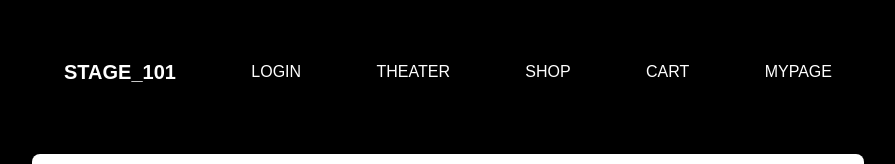
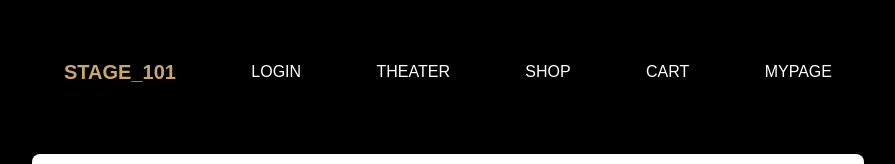
Before and after one commit to YouKnowThat-Park/STAGE_101, a Next.js app: page / in a window 1280 px wide. Shown: the top 164 px of the page, without its empty margins (192-1087 px from the left). Built offline with nearby package versions, Linux system fonts and the light colour scheme; no server answers; the database is empty.

Commit message:
🍻 💄  Header 색상 변경

```diff
--- a/src/app/(auth)/_components/Logout.tsx
+++ b/src/app/(auth)/_components/Logout.tsx
@@ -33,7 +33,7 @@ const Logout = () => {
   return (
     <div className="flex justify-between items-center h-16 px-8 bg-black text-white">
       {/* ✅ 헤더 전체 높이 설정 (h-16) + 가운데 정렬 (items-center) */}
-      <Link href="/" className="text-xl font-bold">
+      <Link href="/" className="text-xl font-bold text-[#C9A66B]">
         STAGE_101
       </Link>
 
```
